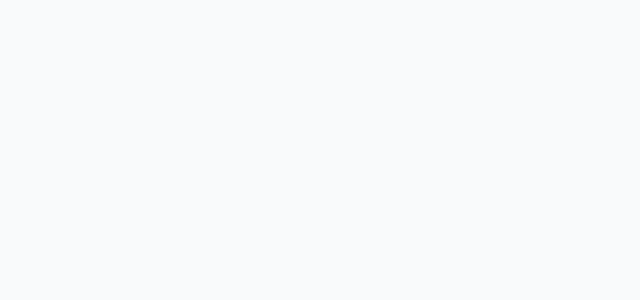
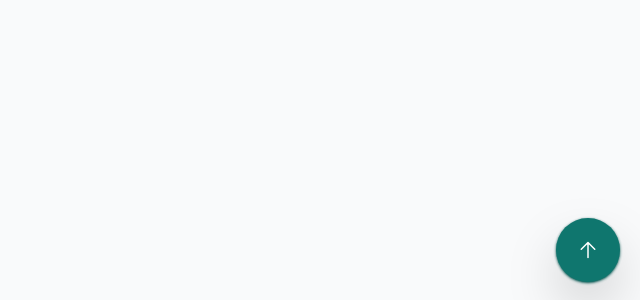
Before and after one commit to iancarlosortega/portfolio, a Next.js app: page / in a window 1280 px wide. Shown: the part 498-798 px from the top of the page, without its empty margins (640-1280 px from the left). Built offline with nearby package versions, Linux system fonts and the light colour scheme.

Commit message:
ScrollToTopButton

```diff
--- /dev/null
+++ b/components/ScrollToTopButton.js
@@ -0,0 +1,28 @@
+export const ScrollToTopButton = () => {
+	const handleClick = () => {
+		window.scrollTo({
+			top: 0,
+			behavior: 'smooth',
+		});
+	};
+
+	return (
+		<button
+			onClick={handleClick}
+			className='fixed bottom-5 right-5 z-10 rounded-full p-5 bg-teal-700 hover:bg-teal-600 transition duration-200 ease-in shadow shadow-teal-800 drop-shadow-2xl'>
+			<svg
+				xmlns='http://www.w3.org/2000/svg'
+				fill='none'
+				viewBox='0 0 24 24'
+				strokeWidth={1.5}
+				stroke='#fff'
+				className='w-6 h-6'>
+				<path
+					strokeLinecap='round'
+					strokeLinejoin='round'
+					d='M12 19.5v-15m0 0l-6.75 6.75M12 4.5l6.75 6.75'
+				/>
+			</svg>
+		</button>
+	);
+};
--- a/components/index.js
+++ b/components/index.js
@@ -5,6 +5,7 @@ export { Main } from './Main';
 export { Navbar } from './Navbar';
 export { ProjectCard } from './ProjectCard';
 export { Projects } from './Projects';
+export { ScrollToTopButton } from './ScrollToTopButton';
 export { SkillItem } from './SkillItem';
 export { Skills } from './Skills';
 export { Title } from './Title';
--- a/pages/index.js
+++ b/pages/index.js
@@ -1,5 +1,13 @@
 import Head from 'next/head';
-import { About, Contact, Footer, Main, Projects, Skills } from '../components';
+import {
+	About,
+	Contact,
+	Footer,
+	Main,
+	Projects,
+	ScrollToTopButton,
+	Skills,
+} from '../components';
 
 const origin = typeof window === 'undefined' ? '' : window.location.origin;
 
@@ -43,6 +51,7 @@ export default function Home() {
 				<meta property='og:locale' content='es_ES' />
 				<meta property='og:locale:alternate' content='en_US' />
 			</Head>
+			<ScrollToTopButton />
 			<Main />
 			<Skills />
 			<Projects />
```
